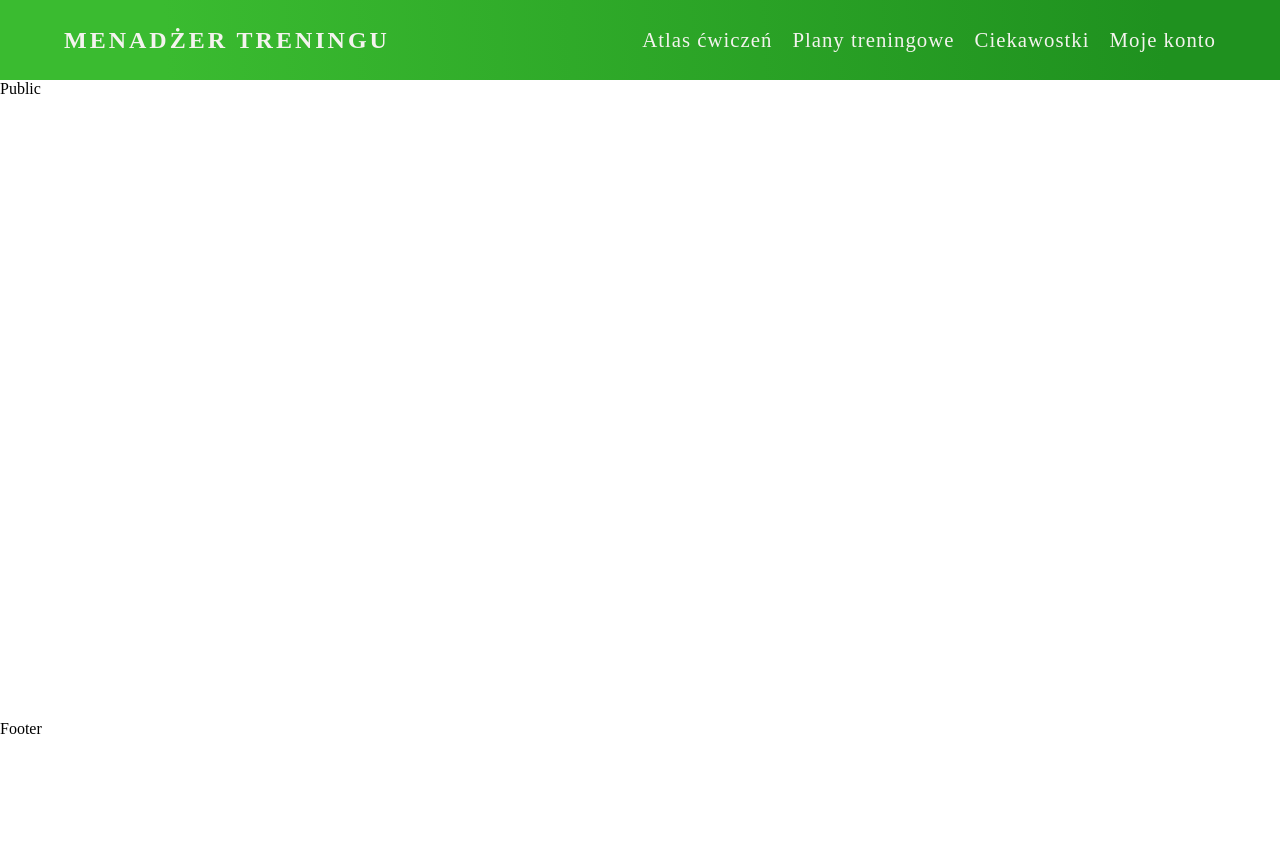
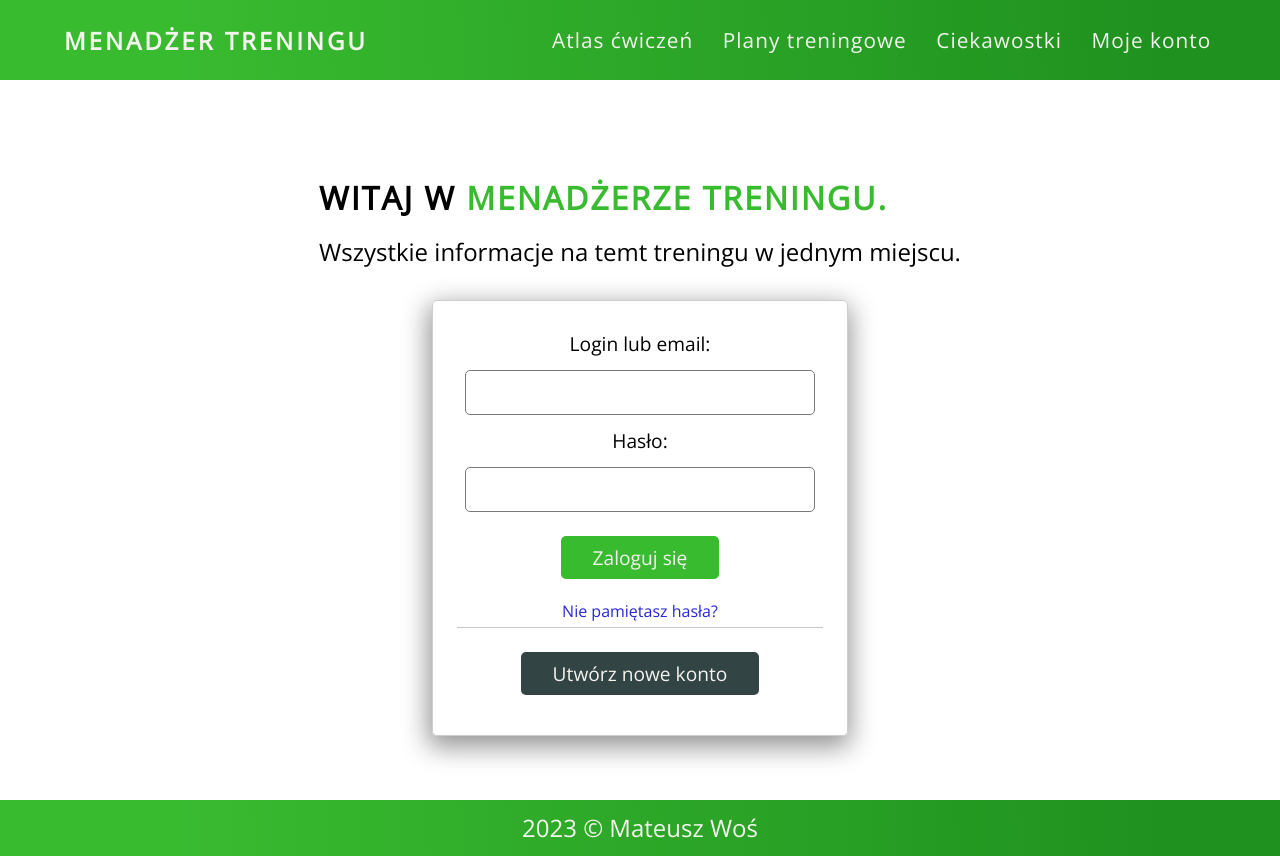
Before and after one commit to Desparion7/GymApp, a React (Vite) app: page / in a window 1280 px wide. Before the commit the page ends 800 px from the top, so only its background shows below. Built offline with nearby package versions, Linux system fonts and the light colour scheme.

Commit message:
add login screen

```diff
--- a/index.html
+++ b/index.html
@@ -4,6 +4,12 @@
 		<meta charset="UTF-8" />
 		<link rel="icon" type="image/svg+xml" href="/vite.svg" />
 		<meta name="viewport" content="width=device-width, initial-scale=1.0" />
+		<link rel="preconnect" href="https://fonts.googleapis.com" />
+		<link rel="preconnect" href="https://fonts.gstatic.com" crossorigin />
+		<link
+			href="https://fonts.googleapis.com/css2?family=Open+Sans&display=swap"
+			rel="stylesheet"
+		/>
 		<title>Menadżer treningu</title>
 	</head>
 	<body>
--- a/src/components/Footer.tsx
+++ b/src/components/Footer.tsx
@@ -1,7 +1,16 @@
-import React from 'react';
+import './footer.css';
 
 const Footer = () => {
-	return <div>Footer</div>;
+	const footerdate = new Date().toLocaleDateString('pl-PL', {
+		year: 'numeric',
+	});
+
+	console.log(footerdate);
+	return (
+		<footer className='footer'>
+			<div>{footerdate} &copy; Mateusz Woś</div>
+		</footer>
+	);
 };
 
 export default Footer;
--- a/src/components/Header.tsx
+++ b/src/components/Header.tsx
@@ -2,9 +2,9 @@ import Navbar from './nav/Navbar';
 
 const Header = () => {
 	return (
-		<div>
+		<header>
 			<Navbar />
-		</div>
+		</header>
 	);
 };
 
--- a/src/components/Public.tsx
+++ b/src/components/Public.tsx
@@ -1,8 +1,30 @@
-import React from 'react';
-import './public.css'
+import './public.css';
 
 const Public = () => {
-	return <div className='public'>Public</div>;
+	return (
+		<section className='public'>
+			<div className='public__welcomeText'>
+				<h2>
+					Witaj w <span>menadżerze treningu.</span>{' '}
+				</h2>
+				<p>Wszystkie informacje na temt treningu w jednym miejscu.</p>
+			</div>
+			<div className='public__loginBox'>
+				<label htmlFor='login'>Login lub email:</label>
+				<input type='text' id='login' name='login' />
+				<label htmlFor='password'>Hasło:</label>
+				<input type='password' id='password' name='password' />
+				<button className='public__loginBox-loginBtn'>Zaloguj się</button>
+				<div className='public__loginBox-retrievePassword'>
+					Nie pamiętasz hasła?
+				</div>
+				<div className='public__loginBox-line'></div>
+				<button className='public__loginBox-signinBtn'>
+					Utwórz nowe konto
+				</button>
+			</div>
+		</section>
+	);
 };
 
 export default Public;
--- /dev/null
+++ b/src/components/footer.css
@@ -0,0 +1,9 @@
+.footer {
+	display: flex;
+	align-items: center;
+	justify-content: center;
+	min-height: 7vh;
+	background: var(--main-background-color);
+	color: var(--text-color1);
+	font-size: 1.5rem;
+}
--- a/src/components/nav/Navbar.tsx
+++ b/src/components/nav/Navbar.tsx
@@ -24,7 +24,7 @@ const Navbar = () => {
 				</button>
 			</div>
 			{menu && (
-				<div className='navbarMobile__options'>
+				<div className='navbarMobile__options animation-top-down'>
 					<ul className='navbarMobile__options-ul'>
 						<li>Atlas ćwiczeń</li>
 						<li>Plany treningowe</li>
--- a/src/components/nav/navbar.css
+++ b/src/components/nav/navbar.css
@@ -19,14 +19,18 @@
 	justify-content: space-between;
 	align-items: center;
 	gap: 30px;
-	cursor: pointer;
 	font-size: 1.5rem;
 }
 .navbar__options-ul li {
 	list-style: none;
 	letter-spacing: 1px;
+	padding: 0.3rem;
+	cursor: pointer;
+	transition: color 0.3s;
 }
-
+.navbar__options-ul li:hover {
+	color: rgb(233, 219, 19);
+}
 /* Mobile burger menu */
 .navbarMobile__containter {
 	display: none;
@@ -66,6 +70,10 @@
 	background: var(--main-background-color);
 	color: var(--text-color1);
 	width: 100%;
+	z-index: 10;
+}
+.animation-top-down {
+	animation: top-down 0.3s forwards;
 }
 .navbarMobile__options-ul {
 	display: flex;
@@ -103,8 +111,19 @@
 		display: block;
 	}
 }
-@media screen and (max-width: 600px){
-    .navbar{
-        padding: 1rem 2rem;
-    }
+@media screen and (max-width: 600px) {
+	.navbar {
+		padding: 1rem 2rem;
+	}
 }
+
+@keyframes top-down {
+	from {
+		transform: translateY(-30px);
+		opacity: 0;
+	}
+	to {
+		transform: translateY(0px);
+		opacity: 1;
+	}
+}
--- a/src/components/public.css
+++ b/src/components/public.css
@@ -1,3 +1,90 @@
 .public {
-	min-height: 80vh;
+	display: flex;
+	justify-content: center;
+	align-items: center;
+	flex-direction: column;
+	padding: 4rem 2rem;
+	min-height: 83vh;
 }
+.public__welcomeText {
+	position: relative;
+	margin: 2rem;
+}
+.public__welcomeText h2 {
+	font-size: 2rem;
+	text-transform: uppercase;
+	font-weight: 900;
+	letter-spacing: 2px;
+}
+span {
+	color: var(--text-color2);
+}
+.public__welcomeText p {
+	font-size: 1.5rem;
+	margin-top: 1rem;
+}
+.public__loginBox {
+	position: relative;
+	display: flex;
+	justify-content: center;
+	align-items: center;
+	flex-direction: column;
+	padding: 1.5rem;
+	border: 1px solid rgb(206, 205, 205);
+	border-radius: 5px;
+	box-shadow: -1px 8px 26px 3px rgba(148, 148, 148, 1);
+}
+.public__loginBox label {
+	font-size: 1.2rem;
+	margin: 0.3rem;
+	text-align: start;
+}
+.public__loginBox input {
+	width: 350px;
+	padding: 0.5rem;
+	margin: 0.5rem;
+	font-size: 1.2rem;
+	border: 1px solid #7a7a7a;
+	border-radius: 5px;
+}
+
+.public__loginBox-loginBtn,
+.public__loginBox-signinBtn {
+	font-size: 1.2rem;
+	padding: 0.5rem 2rem;
+	margin: 1rem;
+	border: none;
+	border-radius: 5px;
+	cursor: pointer;
+	color: var(--text-color1);
+	transition: background 0.3s;
+}
+.public__loginBox-loginBtn {
+	background: var(--text-color2);
+}
+.public__loginBox-loginBtn:hover {
+	background: #2b8f24;
+}
+.public__loginBox-signinBtn {
+	background: #344;
+}
+.public__loginBox-signinBtn:hover {
+	background: rgb(66, 87, 87);
+}
+
+.public__loginBox-retrievePassword {
+	color: rgb(40, 40, 214);
+	cursor: pointer;
+	margin: 0.3rem;
+	transition: color 0.3s;
+}
+.public__loginBox-retrievePassword:hover {
+	color: rgb(22, 22, 128);
+}
+.public__loginBox-line {
+	position: relative;
+	height: 1px;
+	width: 100%;
+	margin-bottom: 0.5rem;
+	background: rgb(198, 198, 198);
+}
--- a/src/index.css
+++ b/src/index.css
@@ -2,9 +2,15 @@
 	margin: 0;
 	padding: 0;
 	box-sizing: border-box;
+	font-family: 'Open Sans', sans-serif;
 }
 
 :root {
-	--main-background-color: linear-gradient(267deg, rgba(31,145,31,1) 9%, rgba(58,187,48,1) 87%);
+	--main-background-color: linear-gradient(
+		267deg,
+		rgba(31, 145, 31, 1) 9%,
+		#39bb30 87%
+	);
 	--text-color1: rgb(244, 243, 238);
+	--text-color2: #39bb30;
 }
```
